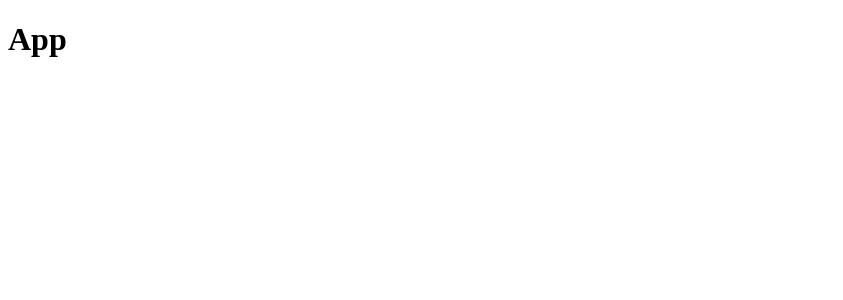
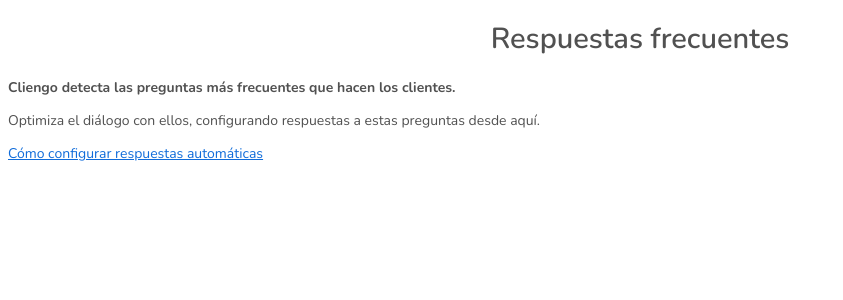
Before and after one commit to leonardorito/cliengo, a React app: page / in a window 1280 px wide. Shown: the top 300 px of the page, without its empty margins (0-843 px from the left). Built offline with nearby package versions, Linux system fonts and the light colour scheme.

Commit message:
Arreglos para tomar sass, agregado router dom y agregado layout

```diff
--- a/package.json
+++ b/package.json
@@ -54,6 +54,7 @@
   },
   "dependencies": {
     "react": "^16.13.1",
-    "react-dom": "^16.13.1"
+    "react-dom": "^16.13.1",
+    "react-router-dom": "^5.2.0"
   }
 }
--- a/src/App.js
+++ b/src/App.js
@@ -1,10 +1,19 @@
 import React from "react";
+import { BrowserRouter as Router, Switch, Route } from "react-router-dom";
+import MainLayout from "./layouts/MainLayout/MainLayout";
+import FrequentAnswer from "./containers/FrequentAnswer/FrequentAnswer";
 
 const App = () => {
   return (
-    <div>
-      <h1>App</h1>
-    </div>
+    <Router>
+      <Switch>
+        <MainLayout>
+          <Route exact path="/">
+            <FrequentAnswer />
+          </Route>
+        </MainLayout>
+      </Switch>
+    </Router>
   );
 };
 
--- /dev/null
+++ b/src/containers/FrequentAnswer/FrequentAnswer.js
@@ -0,0 +1,14 @@
+import React from 'react'
+
+const FrequentAnswer = () => {
+	return (
+		<div className="FrequentAnswer">
+			<h1 className="text-center">Respuestas frecuentes</h1>
+			<p><b>Cliengo detecta las preguntas más frecuentes que hacen los clientes.</b></p>
+			<p>Optimiza el diálogo con ellos, configurando respuestas a estas preguntas desde aquí.</p>
+			<p><a href="#">Cómo configurar respuestas automáticas</a></p>
+		</div>
+	)
+}
+
+export default FrequentAnswer
--- a/src/index.js
+++ b/src/index.js
@@ -1,5 +1,6 @@
 import React, { Suspense } from "react";
 import reactDOM from "react-dom";
+import './index.scss';
 
 const App = React.lazy(() => import("./App"));
 
--- /dev/null
+++ b/src/index.scss
@@ -0,0 +1,28 @@
+@import url('https://fonts.googleapis.com/css2?family=Nunito:wght@400;600;700&display=swap');
+@import './variables';
+
+body {
+	font-family: 'Nunito', sans-serif;
+	color: $text-gray;
+}
+
+h1 {
+	font-size: 29px;
+	font-weight: 600;
+}
+
+h5 {
+	font-size: 16px;
+}
+
+p {
+	font-size: 14px;
+}
+
+a {
+	color: $blue;
+}
+
+.text-center {
+	text-align: center;
+}
--- /dev/null
+++ b/src/layouts/MainLayout/MainLayout.js
@@ -0,0 +1,12 @@
+import React from 'react';
+import './MainLayout.scss';
+
+const MainLayout = ({children}) => {
+	return (
+		<div className="MainLayout">
+			{children}
+		</div>
+	)
+}
+
+export default MainLayout;
--- /dev/null
+++ b/src/variables.scss
@@ -0,0 +1,4 @@
+$green: #1ABC9C;
+$blue: #106CDA;
+$text-gray: #515151;
+$disabled-gray: #E6E6E6;
--- a/webpack.config.js
+++ b/webpack.config.js
@@ -21,10 +21,7 @@
         test: /\.s(a|c)ss$/,
         use: [
           "style-loader",
-          {
-            loader: "css-loader",
-            options: { modules: true },
-          },
+          "css-loader",
           "sass-loader",
         ],
       },
```
Also changed, not shown: src/assets/conversacion.svg (added), src/layouts/MainLayout/MainLayout.scss (added), 1 other file (tests, documents, lock files or other folders).
